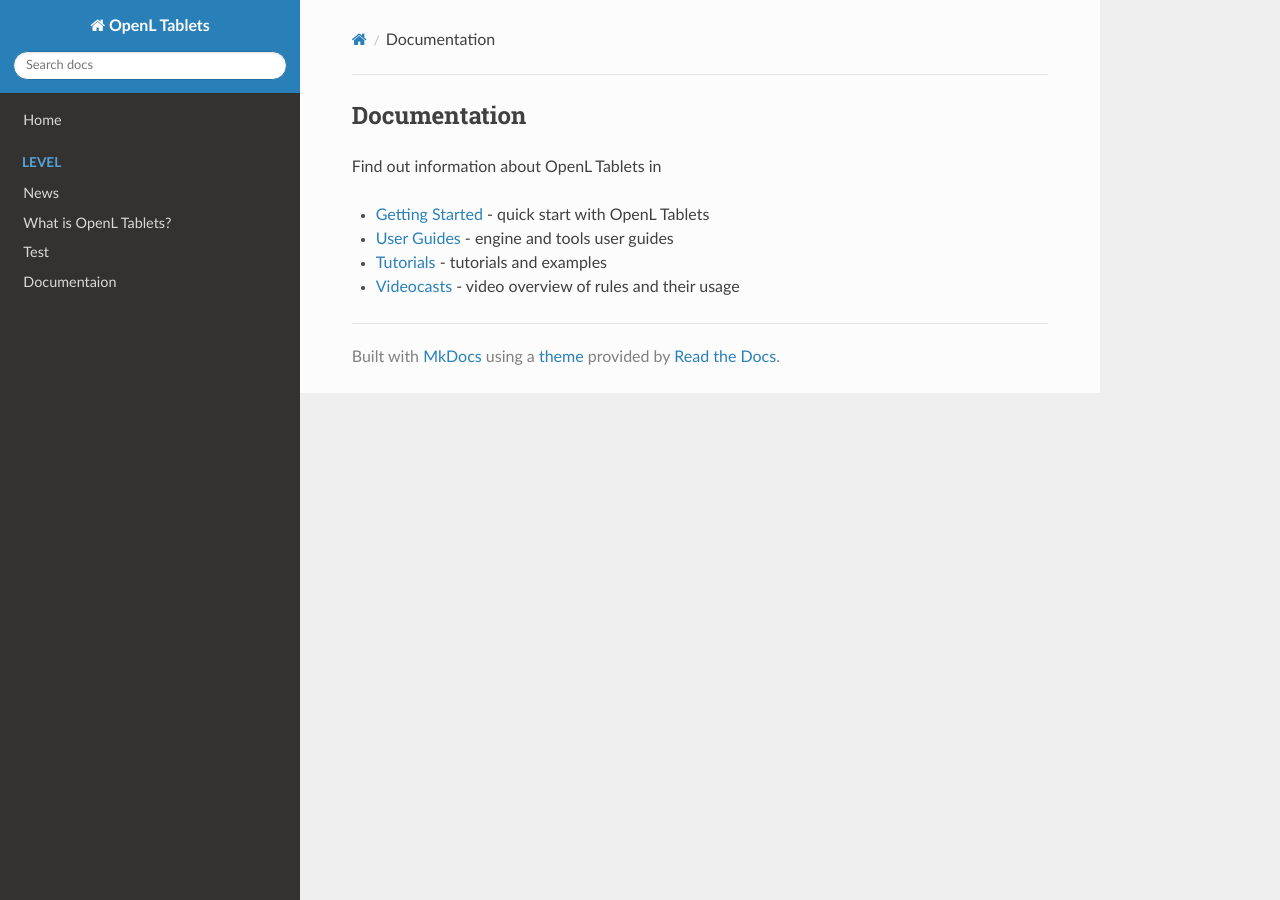
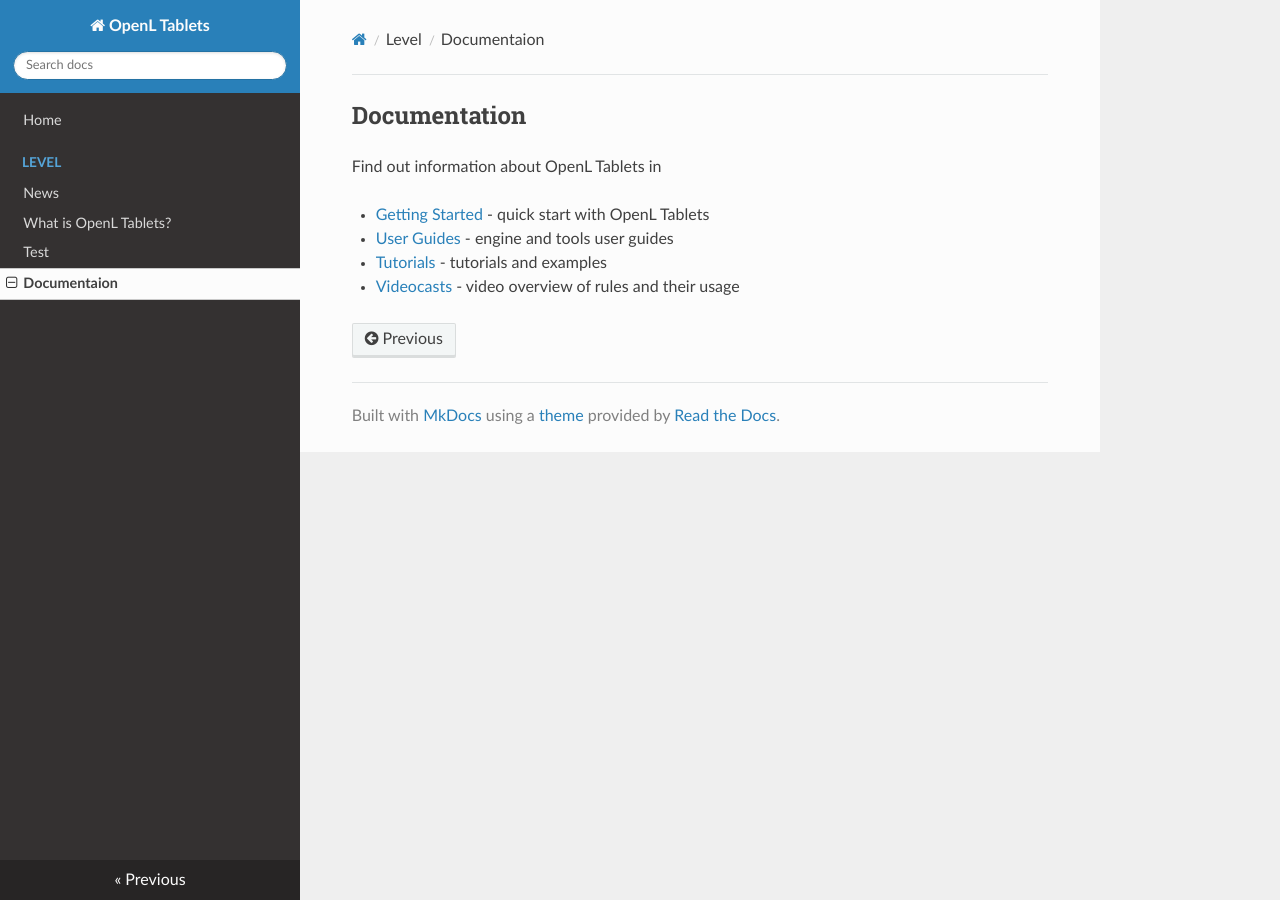
Before and after one commit to WWmonster/MarkdownTest, an MkDocs documentation site: the page built from docs/documentation.md, in a window 1280 px wide. Built offline with MkDocs 1.6.1, drawn with Linux system fonts in a browser that asks for light colours; nearby versions of some CDN libraries.

Commit message:
Update mkdocs.yml

```diff
--- a/mkdocs.yml
+++ b/mkdocs.yml
@@ -6,5 +6,5 @@ nav:
         - News: news.md
         - What is OpenL Tablets?: whatis.md
         - Test: 'test/test01.md'
-        - Documentaion: documentation.md'
+        - Documentaion: documentation.md
 theme: readthedocs
```
